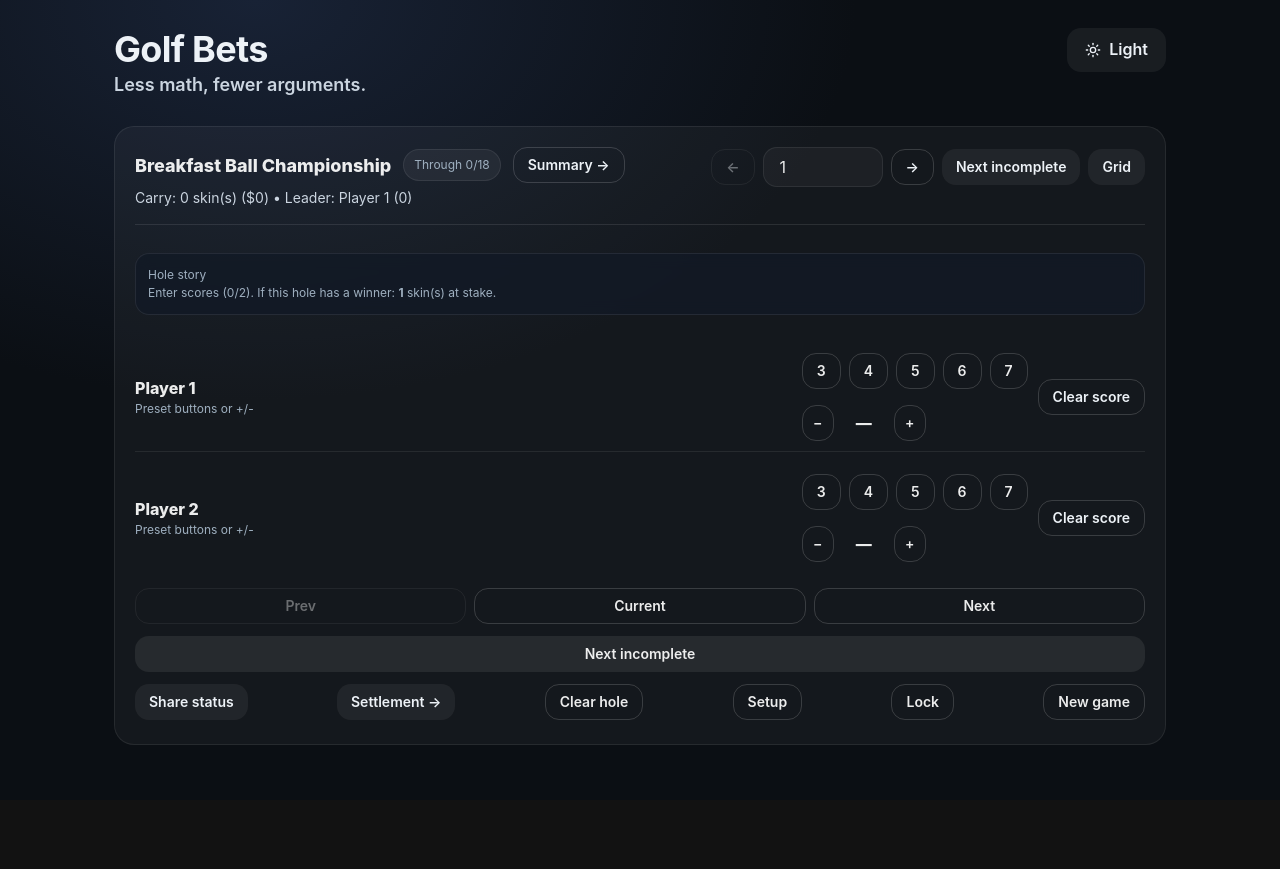
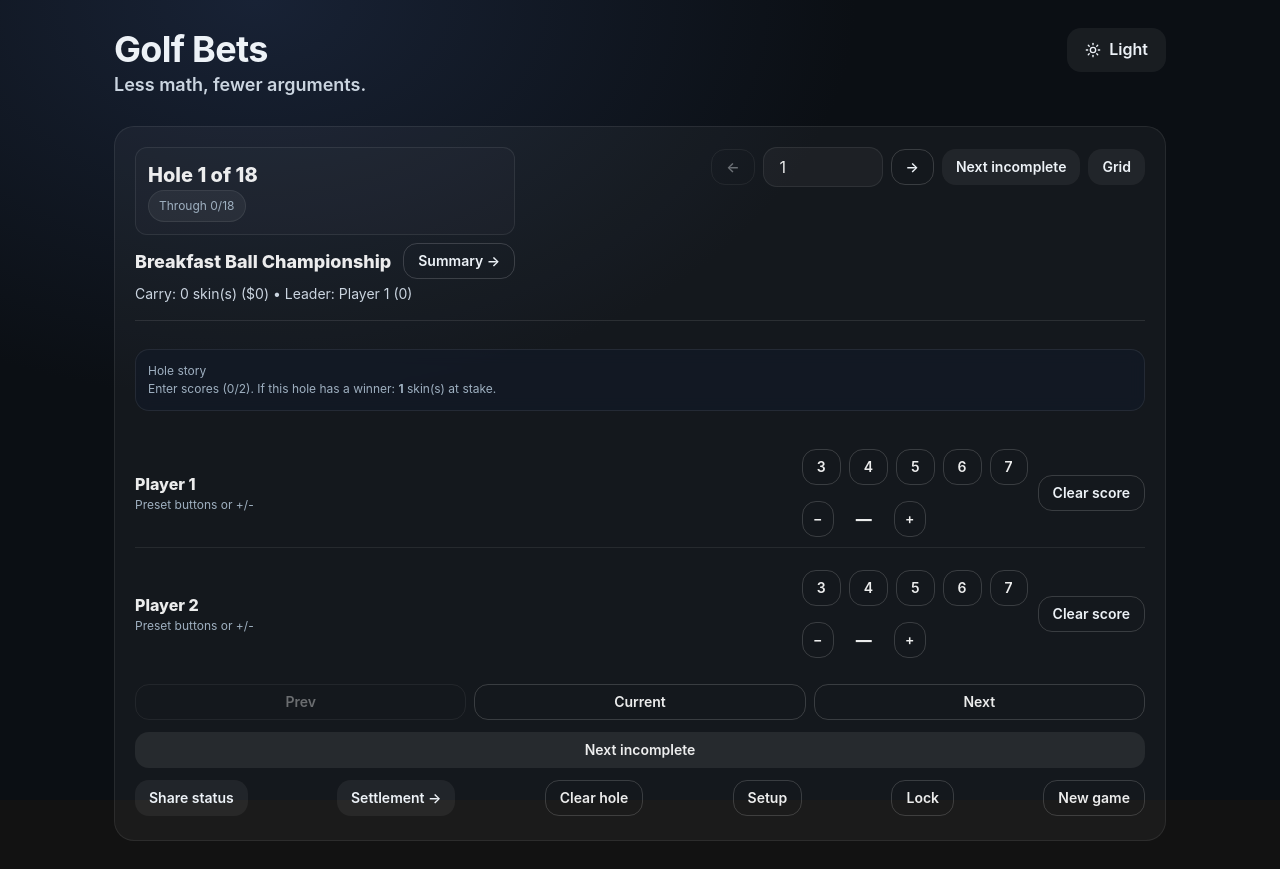
Before and after one commit to shawncheatham/golfbets, a React app in the folder app/: page / in a window 1280 px wide. Both pictures are taken after a click on the button "Resume active round". Before the commit the page ends 800 px from the top, so only its background shows below. Built offline with nearby package versions, Linux system fonts and the light colour scheme; the HTML template or start-up script is replaced by a standard one.

Commit message:
Quick mode: improve hole-change clarity with cue, animation, and live announcement

```diff
--- a/app/src/App.css
+++ b/app/src/App.css
@@ -406,6 +406,39 @@ a { color: inherit; }
   backdrop-filter: blur(8px);
 }
 
+.holeContextHeader {
+  border: 1px solid var(--border);
+  border-radius: 12px;
+  padding: var(--space-3);
+  background: rgba(255, 255, 255, 0.02);
+}
+
+.holeContextHeader.holeChanged {
+  animation: hole-change-cue 220ms ease-out;
+}
+
+@keyframes hole-change-cue {
+  0% { transform: translateY(2px); opacity: 0.7; }
+  100% { transform: translateY(0); opacity: 1; }
+}
+
+.srOnly {
+  position: absolute;
+  width: 1px;
+  height: 1px;
+  padding: 0;
+  margin: -1px;
+  overflow: hidden;
+  clip: rect(0, 0, 0, 0);
+  border: 0;
+}
+
+@media (prefers-reduced-motion: reduce) {
+  .holeContextHeader.holeChanged {
+    animation: none;
+  }
+}
+
 @media (max-width: 47.99em) {
   .quickRail,
   .gridEscapeRail {
--- a/app/src/App.tsx
+++ b/app/src/App.tsx
@@ -307,6 +307,10 @@ export default function App() {
   const [theme, setTheme] = useState<Theme>(() => loadTheme())
   const [showAdvanced, setShowAdvanced] = useState(false)
   const toast = useToast()
+  const [prefersReducedMotion, setPrefersReducedMotion] = useState(false)
+  const [holeChangeFlash, setHoleChangeFlash] = useState(false)
+  const [holeChangeHint, setHoleChangeHint] = useState(false)
+  const [holeLiveMessage, setHoleLiveMessage] = useState('')
   const { colorMode, setColorMode } = useColorMode()
 
   useEffect(() => {
@@ -407,11 +411,24 @@ export default function App() {
   const focusPlayerId = useRef<PlayerId | null>(null)
   const undoActionId = useRef(0)
   const undoRef = useRef<{ id: number; timeoutId: number; restore: () => void; toastId: string } | null>(null)
+  const holeFlashTimeoutRef = useRef<number | null>(null)
+  const holeHintTimeoutRef = useRef<number | null>(null)
+  const lastQuickHoleRef = useRef<number | null>(null)
 
   useEffect(() => {
     return () => {
       if (undoRef.current) window.clearTimeout(undoRef.current.timeoutId)
+      if (holeFlashTimeoutRef.current !== null) window.clearTimeout(holeFlashTimeoutRef.current)
+      if (holeHintTimeoutRef.current !== null) window.clearTimeout(holeHintTimeoutRef.current)
     }
+  }, [])
+
+  useEffect(() => {
+    const media = window.matchMedia('(prefers-reduced-motion: reduce)')
+    const apply = () => setPrefersReducedMotion(media.matches)
+    apply()
+    media.addEventListener('change', apply)
+    return () => media.removeEventListener('change', apply)
   }, [])
 
   function addPlayer() {
@@ -980,6 +997,29 @@ export default function App() {
 
   const quickThrough = round.game === 'bbb' ? bbb?.through ?? 0 : lastCompletedHole()
   const nextIncompleteHole = nextIncompleteHoleFrom(quickHole)
+
+  useEffect(() => {
+    if (screen !== 'quick') return
+
+    const prev = lastQuickHoleRef.current
+    if (prev === null) {
+      lastQuickHoleRef.current = quickHole
+      return
+    }
+    if (prev === quickHole) return
+
+    lastQuickHoleRef.current = quickHole
+    setHoleLiveMessage(`Now editing hole ${quickHole} of 18`)
+    setHoleChangeHint(true)
+    if (holeHintTimeoutRef.current !== null) window.clearTimeout(holeHintTimeoutRef.current)
+    holeHintTimeoutRef.current = window.setTimeout(() => setHoleChangeHint(false), 1200)
+
+    if (!prefersReducedMotion) {
+      setHoleChangeFlash(true)
+      if (holeFlashTimeoutRef.current !== null) window.clearTimeout(holeFlashTimeoutRef.current)
+      holeFlashTimeoutRef.current = window.setTimeout(() => setHoleChangeFlash(false), 220)
+    }
+  }, [quickHole, screen, prefersReducedMotion])
 
   return (
     <Container maxW="1100px" px={{ base: 4, md: 6 }} py={{ base: 5, md: 7 }}>
@@ -1619,7 +1659,16 @@ export default function App() {
                       return (
                         <div key={hole} className="holeRow skins">
                           <div className="holeCell">
-                            <Button variant="tertiary" size="sm" type="button" onClick={() => { setQuickHole(hole); setScreen('quick') }}>
+                            <Button
+                              variant="tertiary"
+                              size="sm"
+                              type="button"
+                              onClick={() => {
+                                lastQuickHoleRef.current = quickHole
+                                setQuickHole(hole)
+                                setScreen('quick')
+                              }}
+                            >
                               {hole}
                             </Button>
                           </div>
@@ -1896,16 +1945,25 @@ export default function App() {
       {screen === 'quick' && (
         <Card variant="outline">
           <CardBody pb={{ base: '112px', md: 6 }}>
+            <Box className="srOnly" aria-live="polite" aria-atomic="true">
+              {holeLiveMessage}
+            </Box>
             <Stack spacing={4}>
               <HStack justify="space-between" align="flex-start" spacing={3} flexWrap="wrap">
                 <Box>
+                  <Box className={`holeContextHeader ${holeChangeFlash ? 'holeChanged' : ''}`} mb={2}>
+                    <Text fontWeight={800} fontSize={{ base: '2xl', md: 'xl' }}>
+                      Hole {quickHole} of 18
+                    </Text>
+                    <HStack spacing={2} flexWrap="wrap">
+                      <Box className="pill">Through {quickThrough}/18</Box>
+                      {holeChangeHint && <Box className="pill">Hole changed</Box>}
+                    </HStack>
+                  </Box>
                   <HStack spacing={3} align="center" flexWrap="wrap">
                     <Text fontWeight={800} fontSize="lg">
                       {round.name || GAME_META[round.game].short}
                     </Text>
-                    <Box className="pill" aria-label="Progress">
-                      Through {quickThrough}/18
-                    </Box>
                     <Button variant="tertiary" size="sm" onClick={() => setScreen('settlement')} type="button">
                       Summary →
                     </Button>
```
